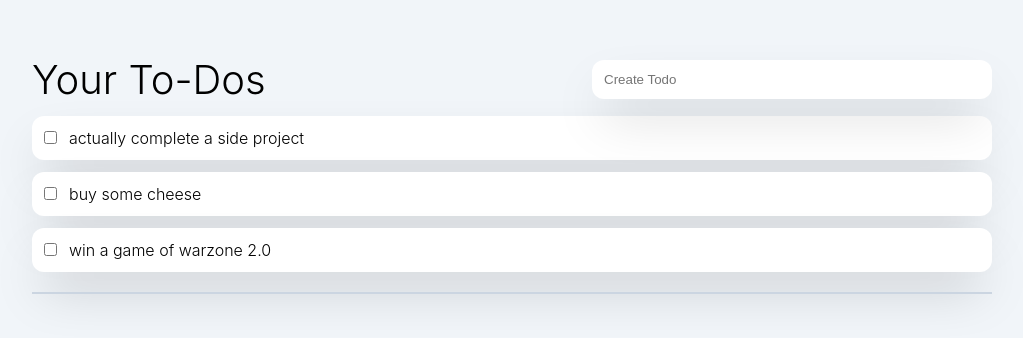
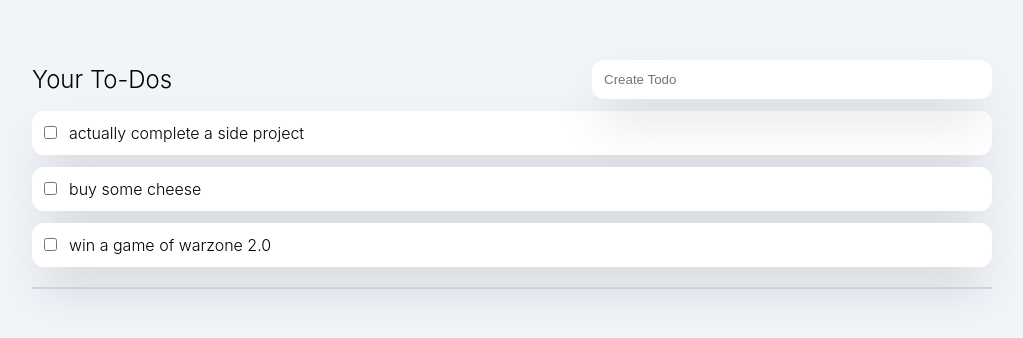
Before and after one commit to damiensedgwick/dfm, a SvelteKit app in the folder client/: page / in a window 1280 px wide. Shown: the part 210-548 px from the top of the page, without its empty margins (128-1151 px from the left). Built offline with nearby package versions, Linux system fonts and the light colour scheme; some icons are missing.

Commit message:
added media queries

```diff
--- a/client/src/routes/+page.svelte
+++ b/client/src/routes/+page.svelte
@@ -105,6 +105,7 @@
     section {
         height: 100vh;
         width: 100vw;
+        padding: 0 12px;
         display: flex;
         justify-content: center;
         align-items: center;
@@ -118,13 +119,26 @@
 
     div > div {
         display: flex;
+        flex-direction: column;
         align-items: center;
         justify-content: space-between;
     }
 
+    @media screen and (min-width: 768px) {
+        div > div {
+            flex-direction: row;
+        }
+    }
+
     h1 {
-        font-size: 2.5rem;
+        margin-bottom: 12px;
         font-weight: 300;
+    }
+
+    @media screen and (min-width: 768px) {
+        h1 {
+            margin-bottom: 0;
+        }
     }
 
     ul {
```
